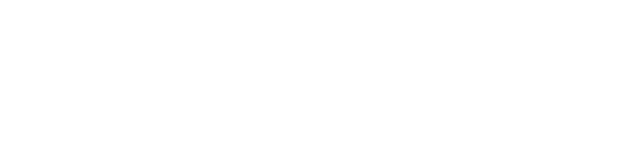
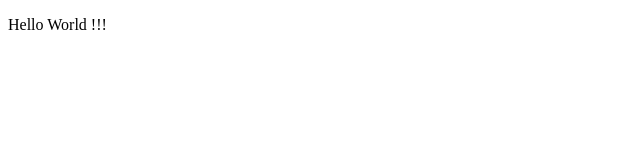
Before and after one commit to ilkinhuseynov1990/GitTutorial, a plain HTML site: page index.html in a window 1280 px wide. Shown: the whole page, without its empty margins (0-640 px from the left). Drawn offline with Linux system fonts and the light colour scheme.

Commit message:
This is new index file

```diff
--- a/index.html
+++ b/index.html
@@ -6,6 +6,8 @@
     <title>Index page</title>
 </head>
 <body>
-
+    <p>
+        Hello World !!!
+    </p>
 </body>
 </html>
```
